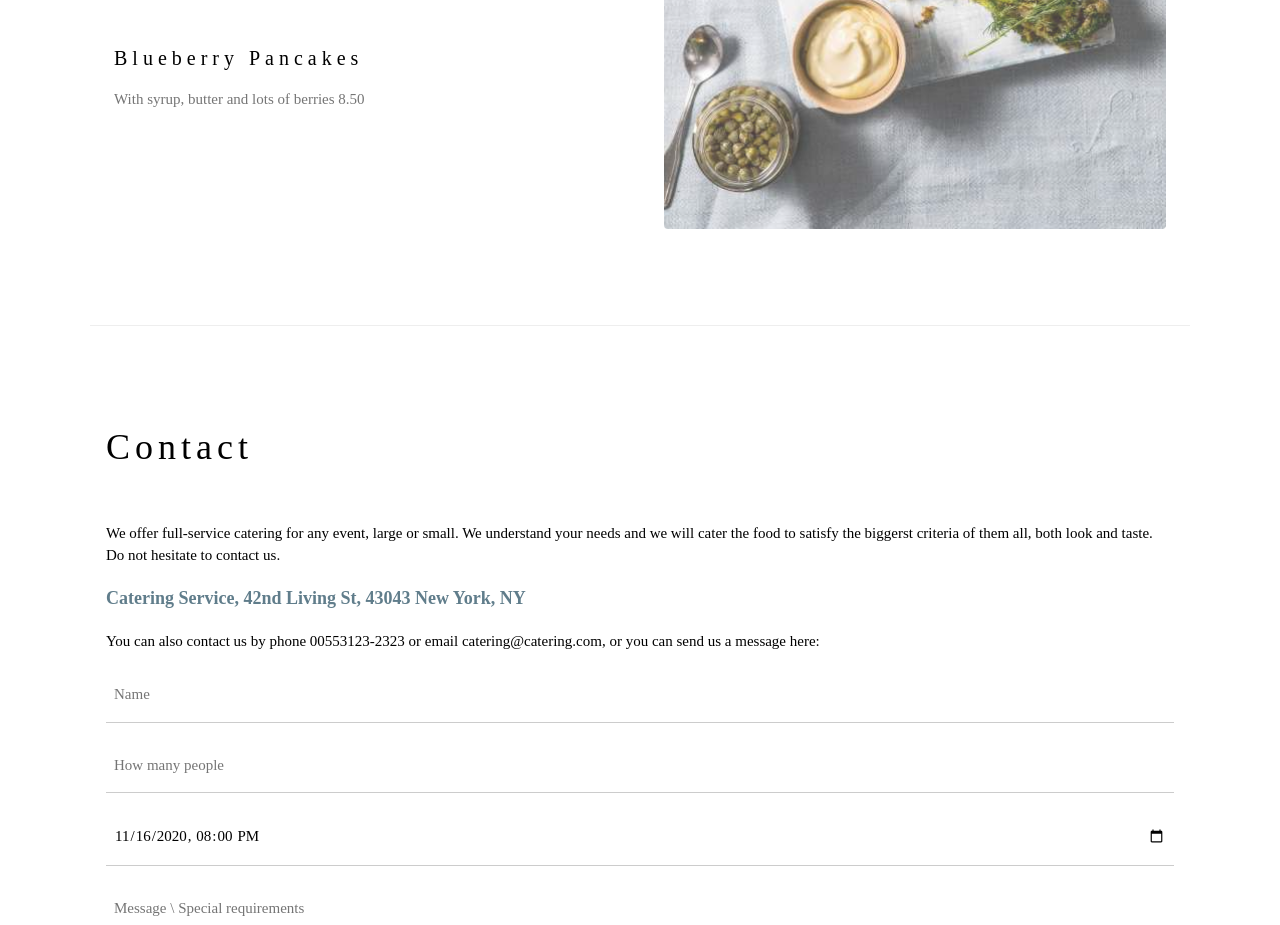
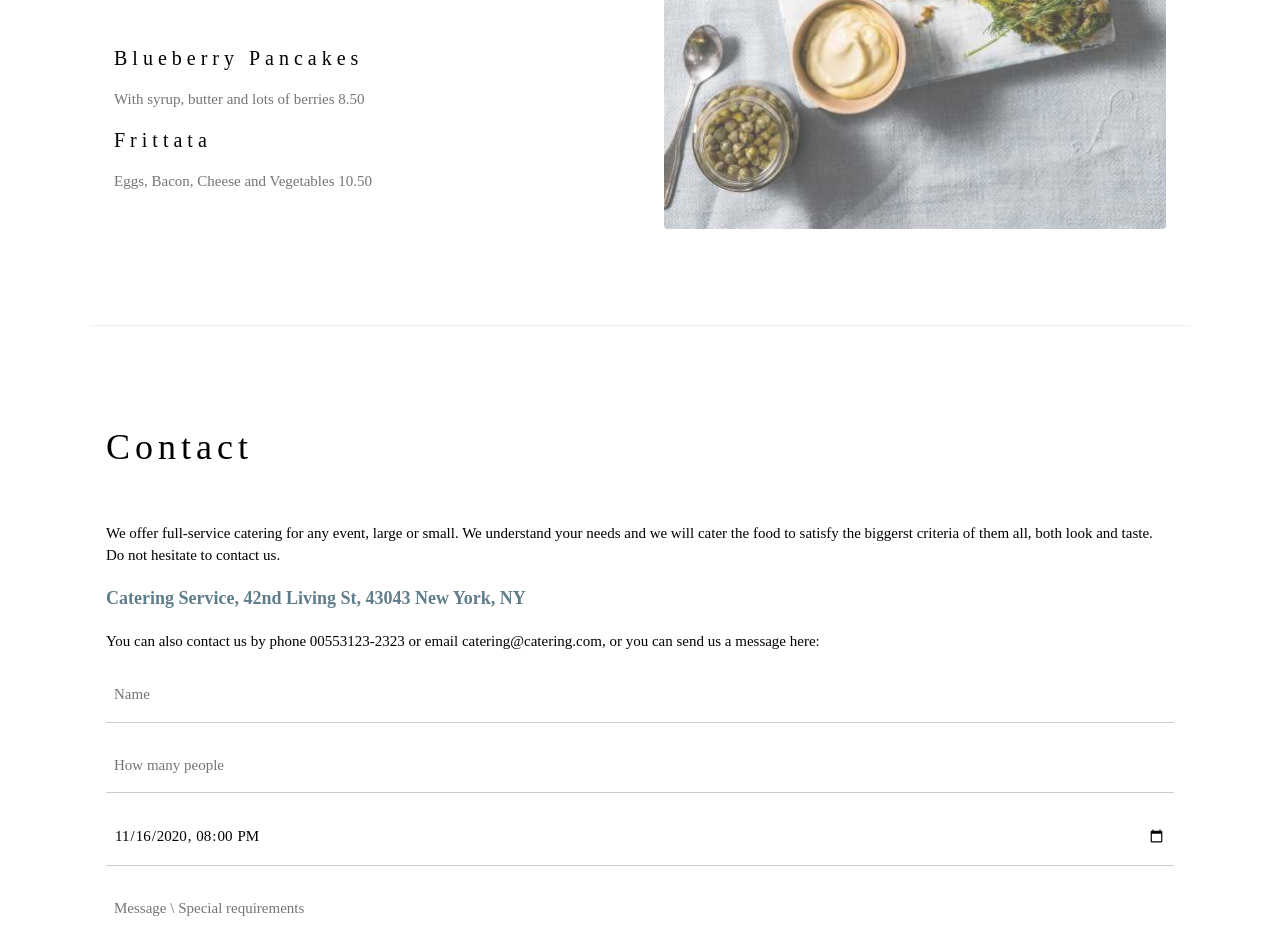
Before and after one commit to eumetheus/mywebsite, a plain HTML site: page index.html in a window 1280 px wide. Shown: the part 2060-2985 px from the top of the page. Drawn offline with nearby package versions, Linux system fonts and the light colour scheme.

Commit message:
Adicionado o item Frittata ao Menu

```diff
--- a/index.html
+++ b/index.html
@@ -74,6 +74,9 @@ h1, h2, h3, h4, h5, h6 {
 
       <h4>Blueberry Pancakes</h4>
       <p class="w3-text-grey">With syrup, butter and lots of berries 8.50</p>
+
+      <h4>Frittata</h4>
+      <p class="w3-text-grey">Eggs, Bacon, Cheese and Vegetables 10.50</p>
     </div>
 
     <div class="w3-col l6 w3-padding-large">
```
